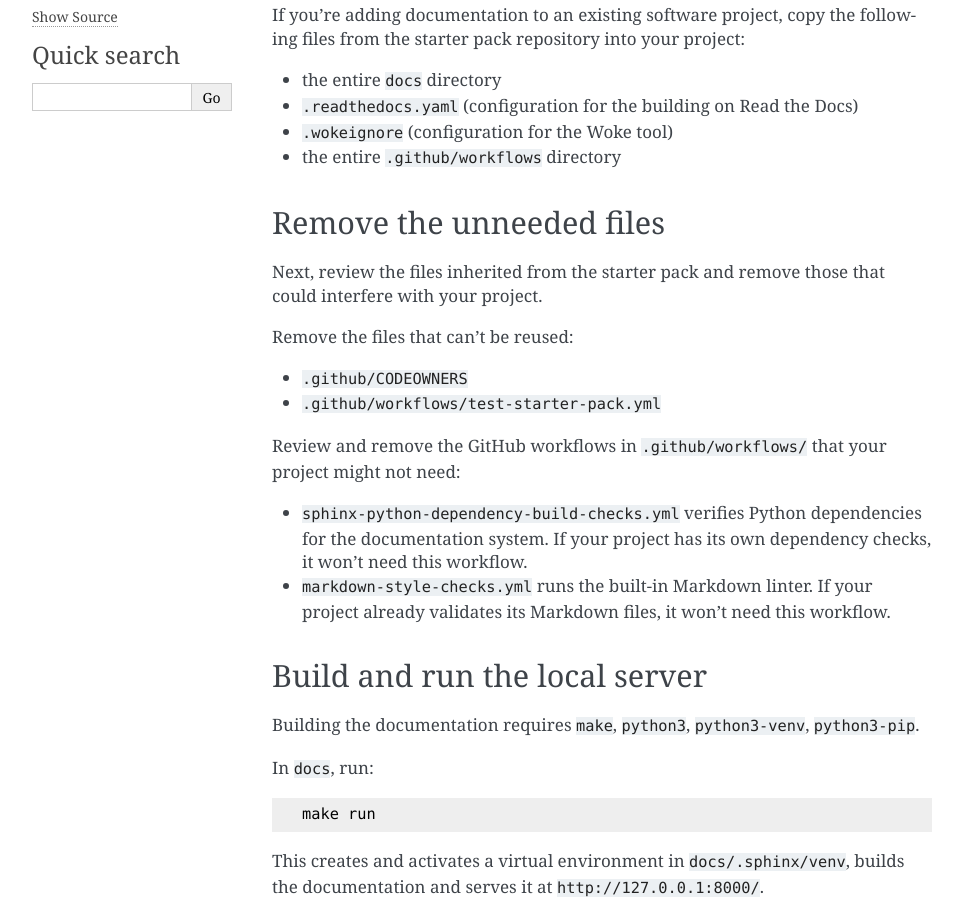
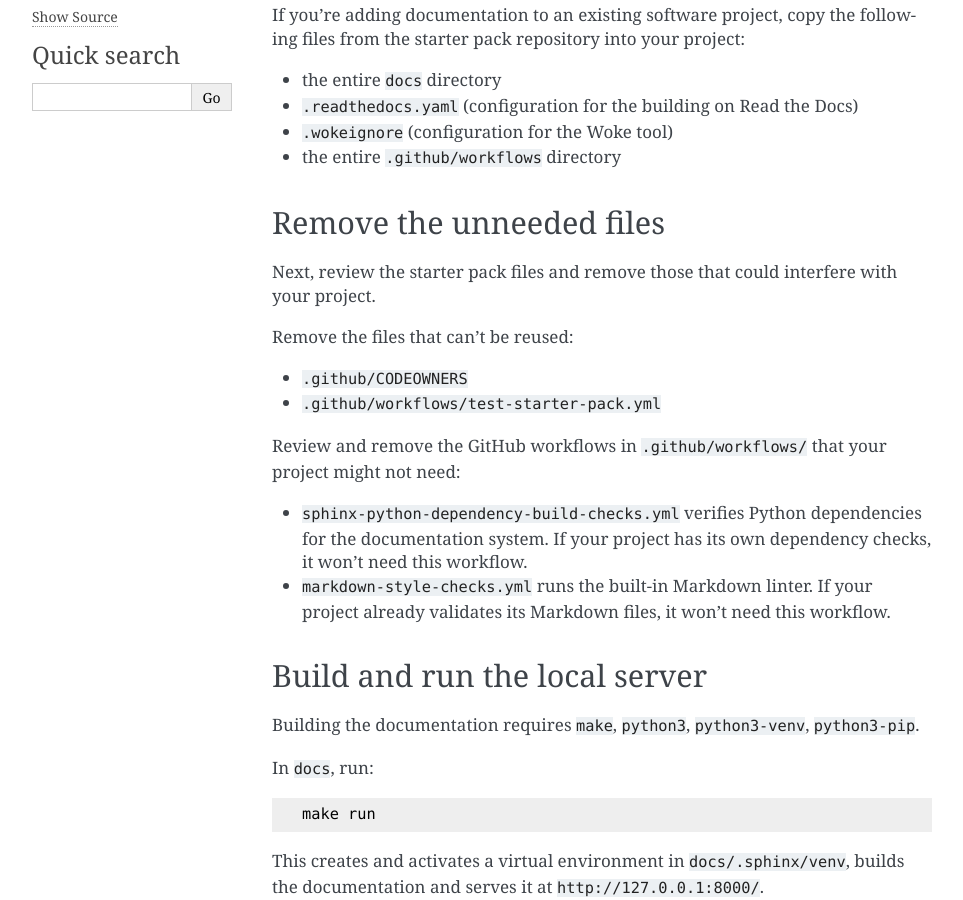
Before and after one commit to canonical/sphinx-docs-starter-pack, a Sphinx documentation site: the page built from docs/tutorial/set-up.rst, in a window 1280 px wide and 900 px high, scrolled down 333 px. Shown: the whole window, without its empty margins (148-1111 px from the left). Built offline with Sphinx 7.4.7, drawn with Linux system fonts in a browser that asks for light colours; pages that are not in the unit, such as notebooks, are missing from menus; cross-references to code outside the pages are shown as plain code.

Commit message:
docs: incorporate the rest of @dwilding's review

```diff
--- a/docs/tutorial/set-up.rst
+++ b/docs/tutorial/set-up.rst
@@ -26,7 +26,7 @@ If you're adding documentation to an existing software project, copy the followi
 Remove the unneeded files
 =========================
 
-Next, review the files inherited from the starter pack and remove those that could interfere with your project.
+Next, review the starter pack files and remove those that could interfere with your project.
 
 Remove the files that can't be reused:
 
```
